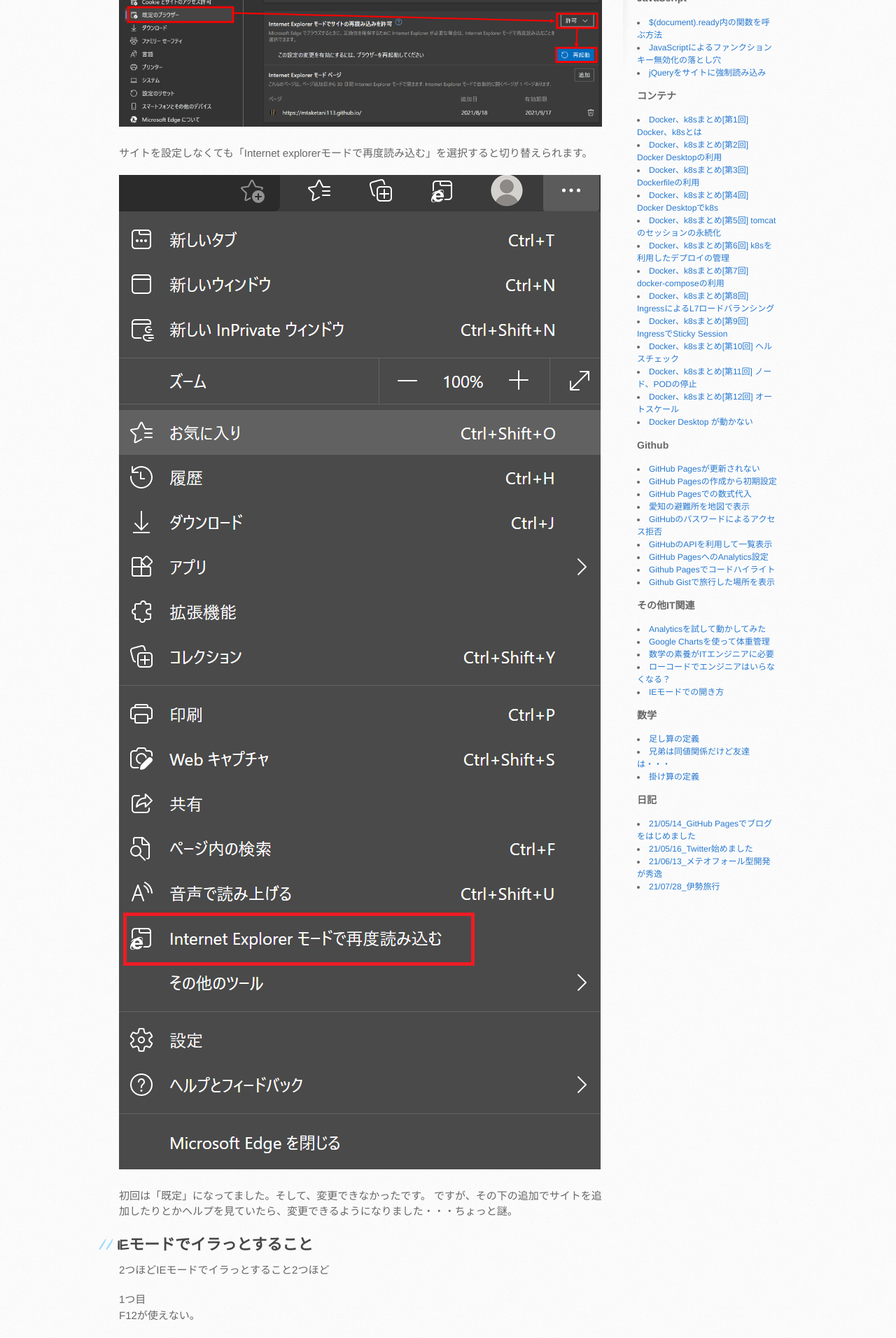
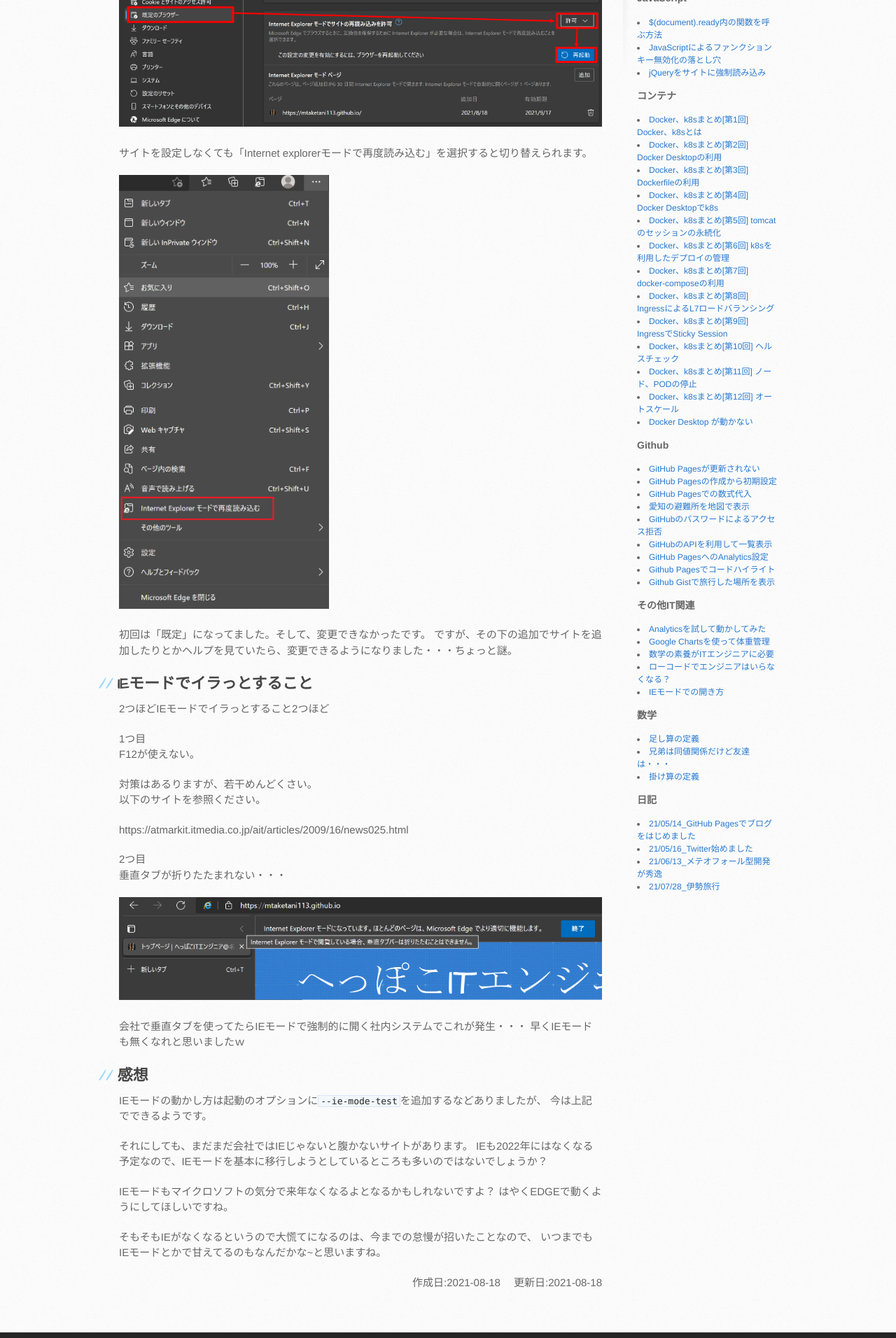
Before and after one commit to mtaketani113/mtaketani113.github.io, a Jekyll site: the page built from it/other/openIeMode.md, in a window 1280 px wide. Shown: the part 680-2592 px from the top of the page at 70% size. Built offline with Jekyll 4.4.1, drawn with Linux system fonts in a browser that asks for light colours; comment, search, counter and statistics services are not loaded; the repository's description, which GitHub fills in, is left out.

Commit message:
画像のサイズ変更

```diff
--- a/it/other/openIeMode.md
+++ b/it/other/openIeMode.md
@@ -20,7 +20,7 @@ IEモードでの開き方ですが、2021年8月時点のIEモードの開き
 
 サイトを設定しなくても「Internet explorerモードで再度読み込む」を選択すると切り替えられます。
 
-![IEモード切替](/images/it/othre/changeIEMode.png)
+<img src="/images/it/othre/changeIEMode.png" alt="IEモード切替" width="300">
 
 初回は「既定」になってました。そして、変更できなかったです。
 ですが、その下の追加でサイトを追加したりとかヘルプを見ていたら、変更できるようになりました・・・ちょっと謎。
```
